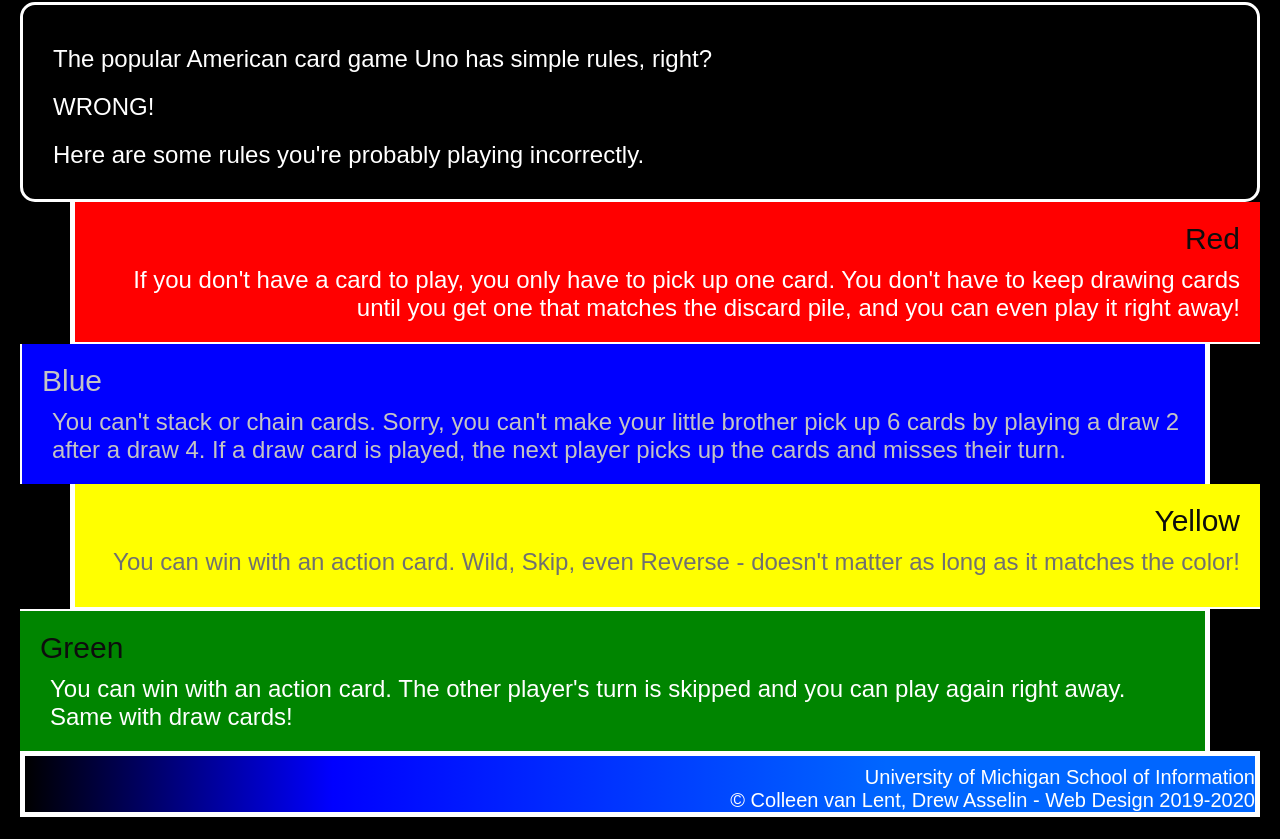
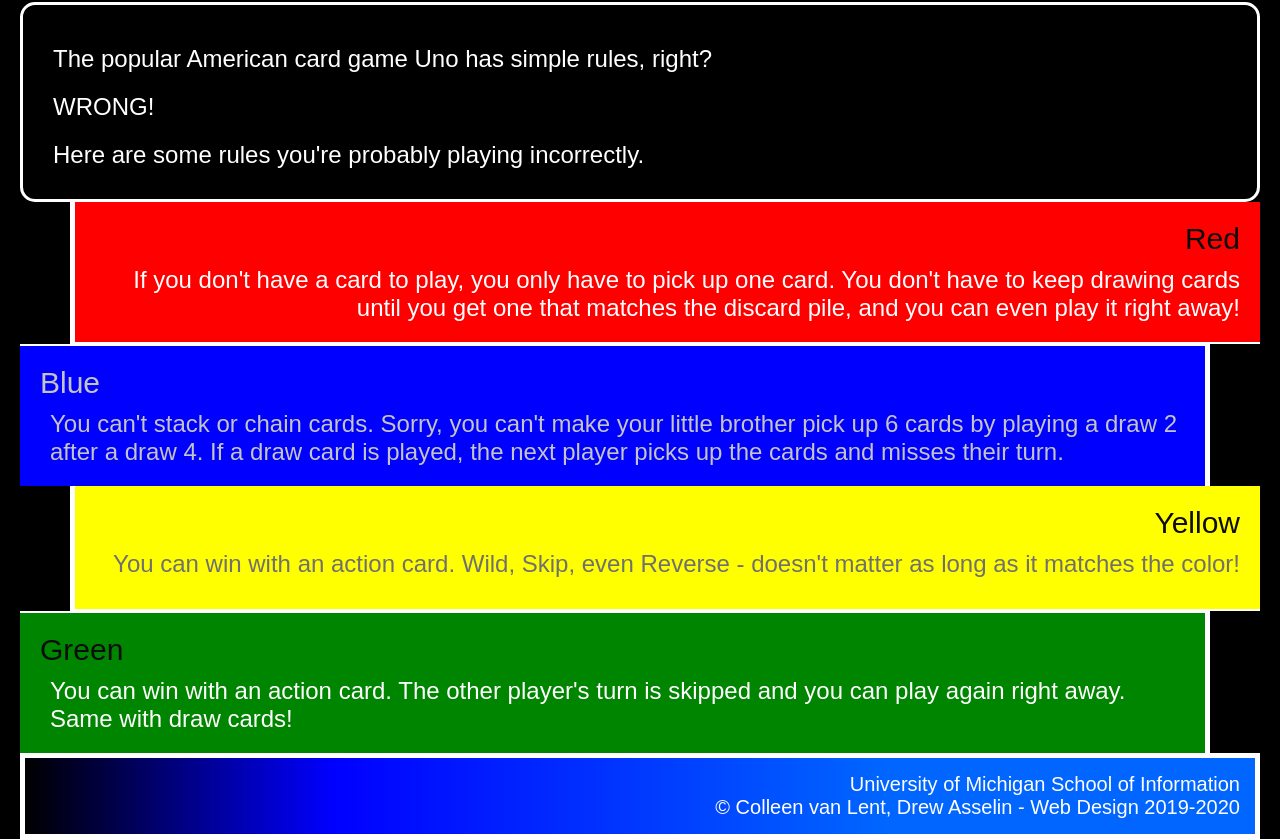
Before and after one commit to umichpercy/hw2-2023, a plain HTML site: page index.html in a window 1280 px wide. Shown: the part 316-1155 px from the top of the page. Before the commit the page ends 1133 px from the top, so only its background shows below. Drawn offline with Linux system fonts and the light colour scheme.

Commit message:
Add files via upload

```diff
--- a/css/style.css
+++ b/css/style.css
@@ -56,7 +56,7 @@
     background-color: #0000FF;
     text-align: left;
     margin-right: 50px;
-    border-width: 0 5px 0 2px;
+    border-width: 2px 5px 0 0;
   }
   .blue h2, .blue p{
     color: #C4C4C4;
@@ -84,5 +84,5 @@
   footer p{
     font-size: 20px;
     text-align: right;
-    padding-top: 15px 15px 15px 0;
+    padding: 15px 15px 15px 0;
   }
```
